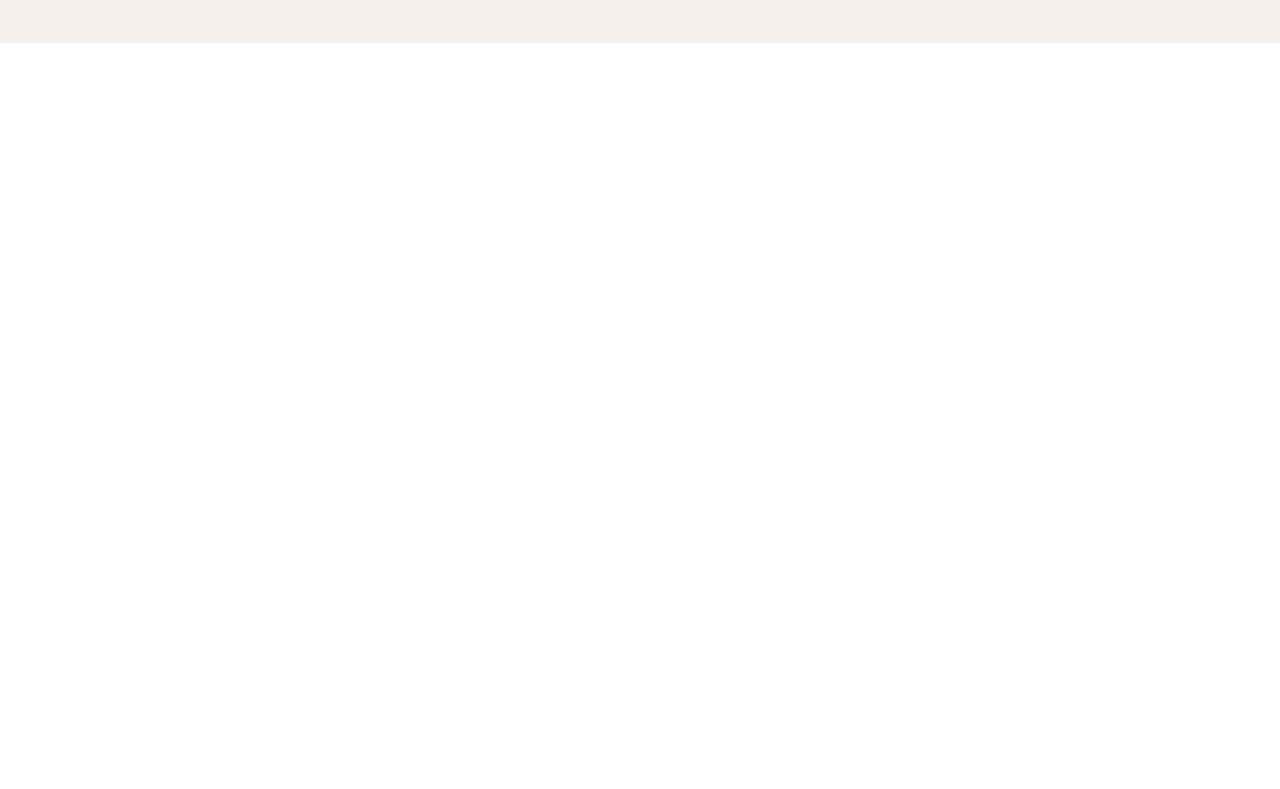
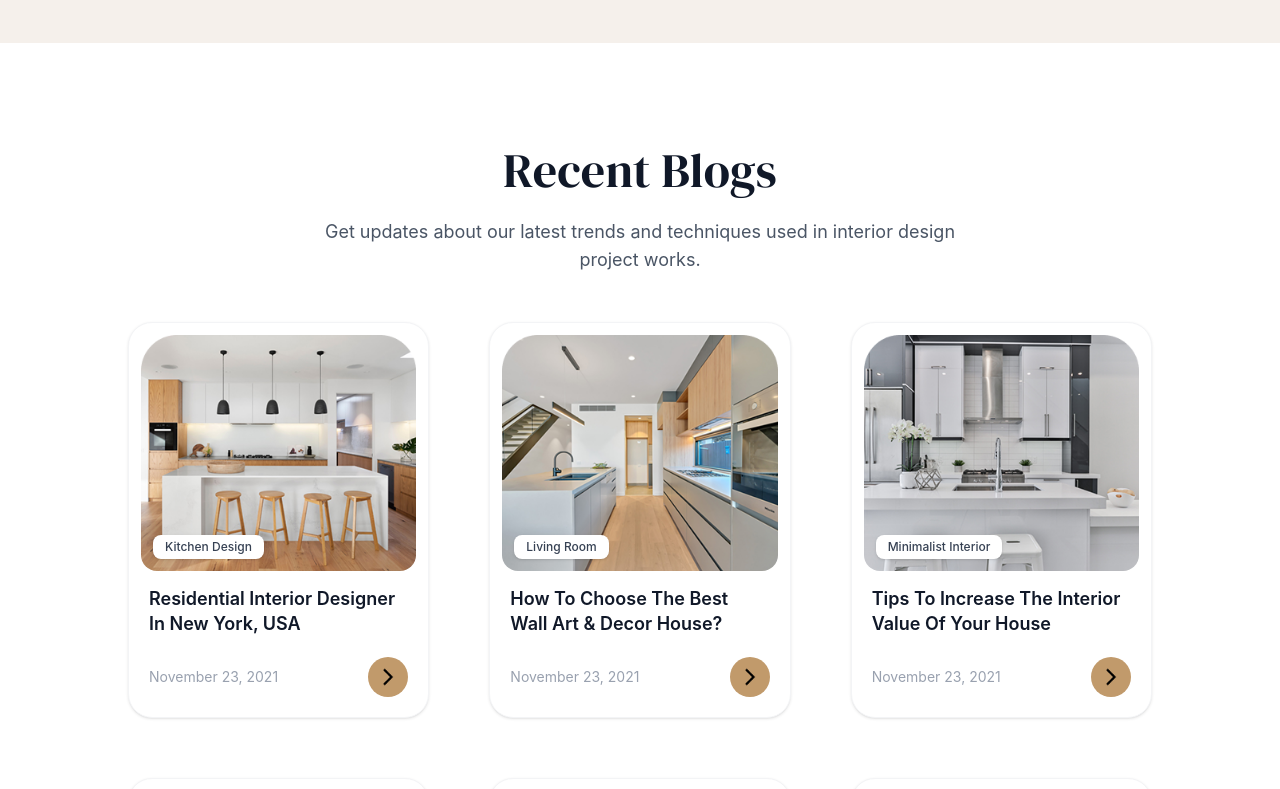
Before and after one commit to ulugbekgofurjonov/Interno, a Next.js app: page / in a window 1280 px wide. Shown: the part 4320-5109 px from the top of the page. Before the commit the page ends 4363 px from the top, so only its background shows below. Built offline with nearby package versions, Linux system fonts and the light colour scheme.

Commit message:
The Recent Blogs section has been created in the Blogs.jsx section.

```diff
--- a/src/app/page.js
+++ b/src/app/page.js
@@ -8,6 +8,7 @@ import Challenge from '@/components/sections/Challenge'
 import Testimonials from '@/components/sections/Testimonials'
 import Brands from '@/components/sections/Brands'
 import StatsSection from '@/components/sections/StateSection'
+import Blogs from '@/components/sections/Blogs'
 
 export default function Home() {
   return (
@@ -21,6 +22,7 @@ export default function Home() {
         <Brands/>
         <Projects/>
         <StatsSection/>
+        <Blogs/>
       </main>
     </div>
 
--- /dev/null
+++ b/src/components/sections/Blogs.jsx
@@ -0,0 +1,16 @@
+import SectionTitle from "@/components/ui/SectionTitle";
+import BlogsCard from "@/components/ui/BlogsCard";
+
+export default function Blogs() {
+  return (
+    <section className="py-16 md:py-24 bg-white">
+      <div data-aos="fade-up" data-aos-duration="800">
+        <SectionTitle
+          title="Recent Blogs"
+          subtitle="Get updates about our latest trends and techniques used in interior design project works."
+        />
+      </div>
+      <BlogsCard />
+    </section>
+  );
+}
--- a/src/components/sections/StateSection.jsx
+++ b/src/components/sections/StateSection.jsx
@@ -7,7 +7,7 @@ const stats = [
 
 export default function StatsSection() {
   return (
-    <section className="bg-[#f5f0eb] py-12 px-6 md:py-16 md:px-8">
+    <section  data-aos="fade-up" className="bg-[#f5f0eb] py-12 px-6 md:py-16 md:px-8">
       <div className="grid grid-cols-2 md:flex md:flex-nowrap md:items-center md:justify-center">
         {stats.map((stat, index) => (
           <div key={index} className="flex flex-col md:flex-row items-center">
--- a/src/components/ui/BlogsCard.jsx
+++ b/src/components/ui/BlogsCard.jsx
@@ -1,3 +1,4 @@
+// BlogsCard.jsx
 import Image from "next/image";
 import IconButton from "./IconButton";
 import Container from "./Container";
@@ -7,9 +8,14 @@ export default function BlogsCard() {
   return (
     <Container>
       <div className="grid grid-cols-1 sm:grid-cols-2 lg:grid-cols-3 gap-15">
-        {blogs.map((blog) => (
-          <div key={blog.id} className="bg-white rounded-3xl shadow-sm border border-gray-100 p-3">
-
+        {blogs.map((blog, index) => (
+          <div
+            key={blog.id}
+            data-aos="fade-up"
+            data-aos-duration="800"
+            data-aos-delay={index * 100}
+            className="bg-white rounded-3xl shadow-sm border border-gray-100 p-3"
+          >
             {/* Rasm */}
             <div className="relative rounded-2xl overflow-hidden mb-4">
               <Image
@@ -34,7 +40,6 @@ export default function BlogsCard() {
                 <IconButton variant="primary" direction="right" />
               </div>
             </div>
-
           </div>
         ))}
       </div>
```
